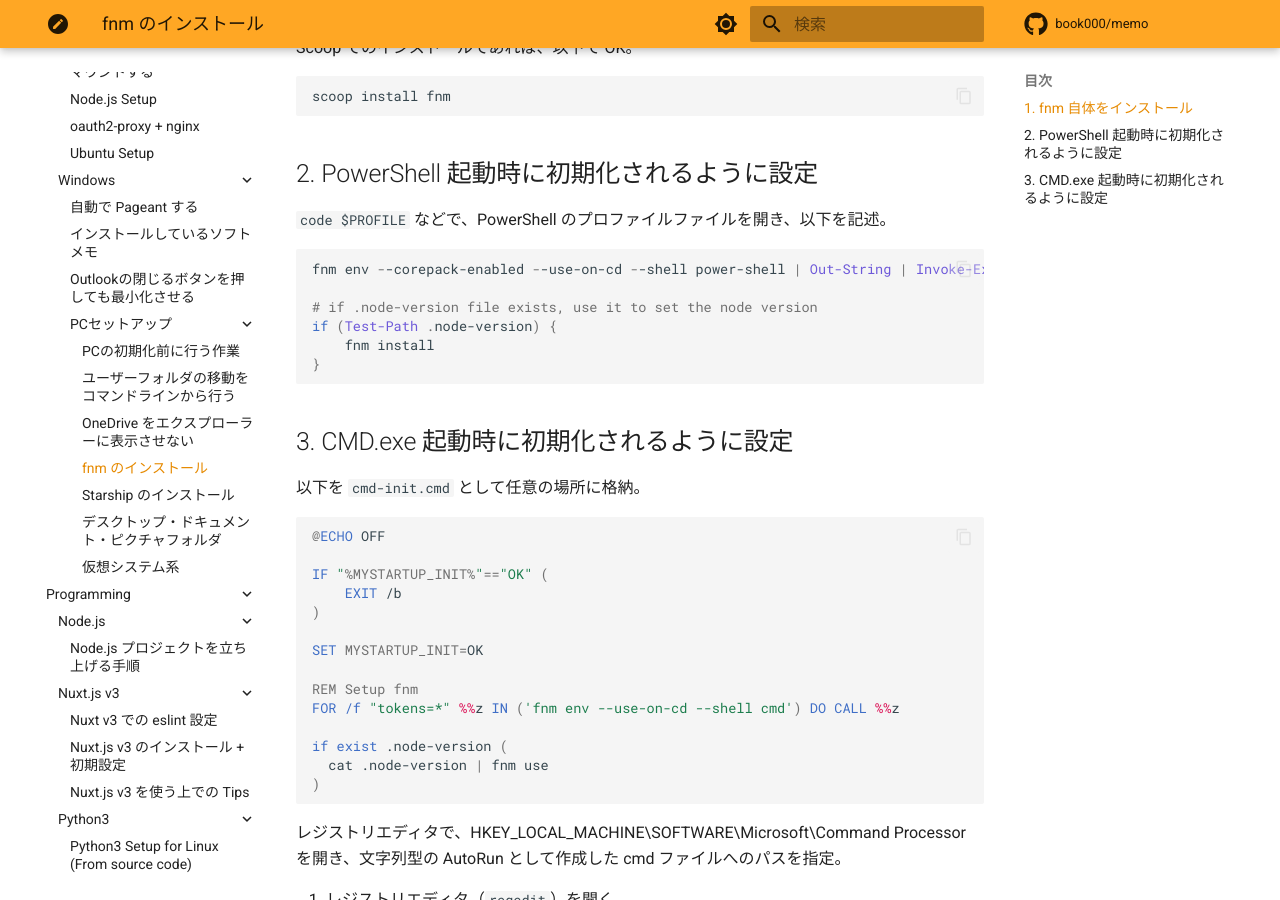
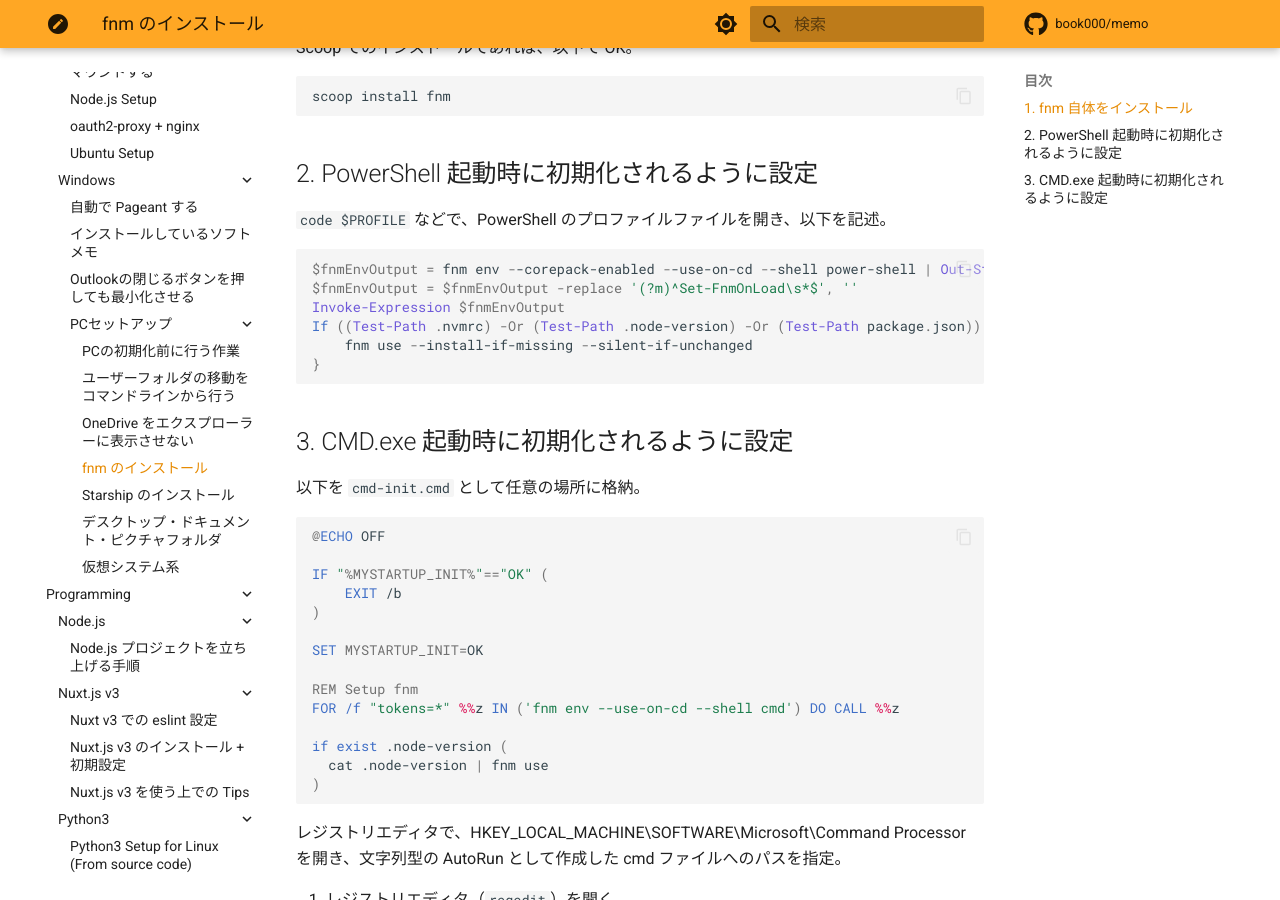
Before and after one commit to book000/memo, an MkDocs documentation site: the page built from docs/os/windows/setup/install-fnm.md, in a window 1280 px wide and 900 px high, scrolled down 303 px. Built offline with MkDocs 1.6.1 and Material for MkDocs 9.7.7, drawn with Linux system fonts in a browser that asks for light colours; comment, search, counter and statistics services are not loaded.

````diff
--- a/docs/os/windows/setup/install-fnm.md
+++ b/docs/os/windows/setup/install-fnm.md
@@ -17,11 +17,11 @@
 `code $PROFILE` などで、PowerShell のプロファイルファイルを開き、以下を記述。
 
 ```powershell
-fnm env --corepack-enabled --use-on-cd --shell power-shell | Out-String | Invoke-Expression
-
-# if .node-version file exists, use it to set the node version
-if (Test-Path .node-version) {
-    fnm install
+$fnmEnvOutput = fnm env --corepack-enabled --use-on-cd --shell power-shell | Out-String
+$fnmEnvOutput = $fnmEnvOutput -replace '(?m)^Set-FnmOnLoad\s*$', ''
+Invoke-Expression $fnmEnvOutput
+If ((Test-Path .nvmrc) -Or (Test-Path .node-version) -Or (Test-Path package.json)) {
+    fnm use --install-if-missing --silent-if-unchanged
 }
 ```
 
--- a/package.json
+++ b/package.json
@@ -15,7 +15,8 @@
   "scripts": {
     "preinstall": "npx --yes only-allow pnpm",
     "lint": "textlint docs/",
-    "fix": "textlint --fix docs/"
+    "fix": "textlint --fix docs/",
+    "textlint": "textlint"
   },
   "devDependencies": {
     "@textlint-ja/textlint-rule-no-dropping-i": "3.0.0",
@@ -41,5 +42,5 @@
     "textlint-rule-preset-smarthr": "1.32.1",
     "textlint-rule-prh": "6.0.0"
   },
-  "packageManager": "pnpm@10.2.1"
+  "packageManager": "pnpm@10.2.1+sha512.398035c7bd696d0ba0b10a688ed558285329d27ea994804a52bad9167d8e3a72bcb993f9699585d3ca25779ac64949ef422757a6c31102c12ab932e5cbe5cc92"
 }
````
Also changed, not shown: 2 other files.
